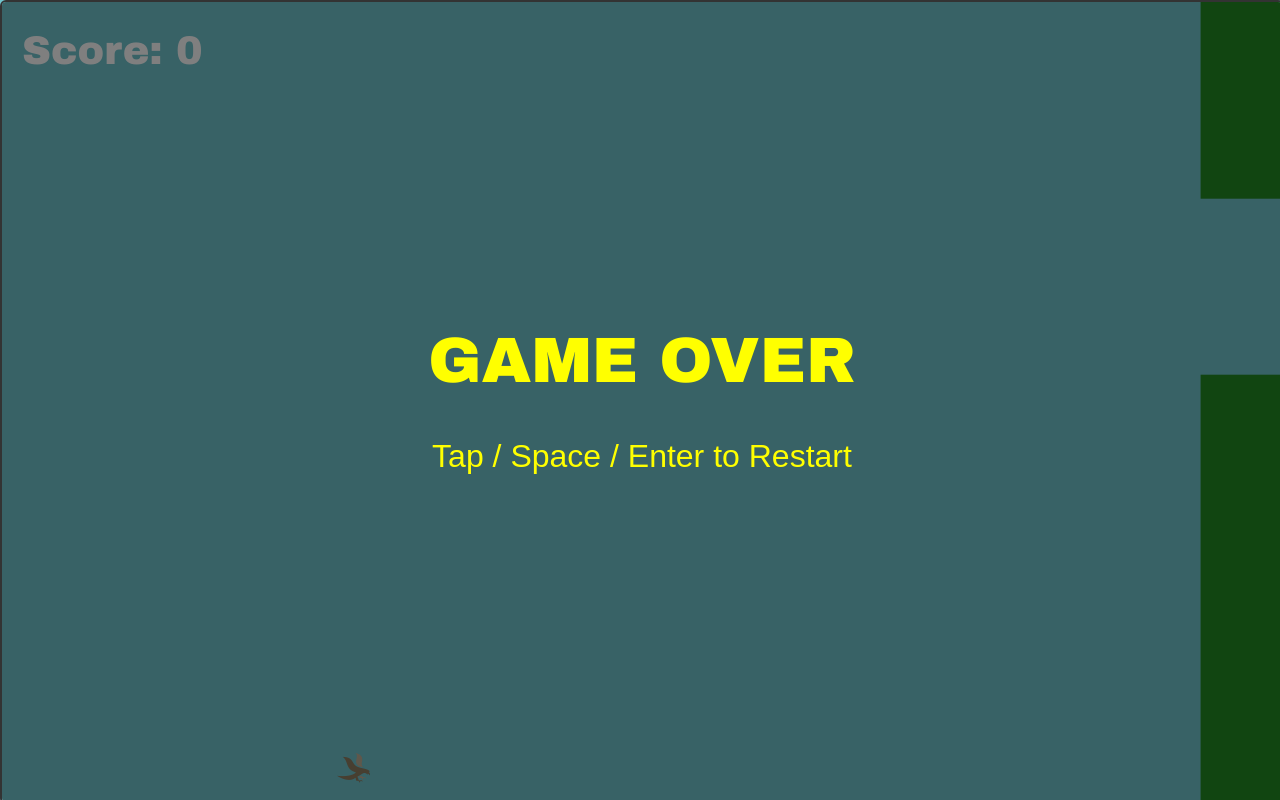
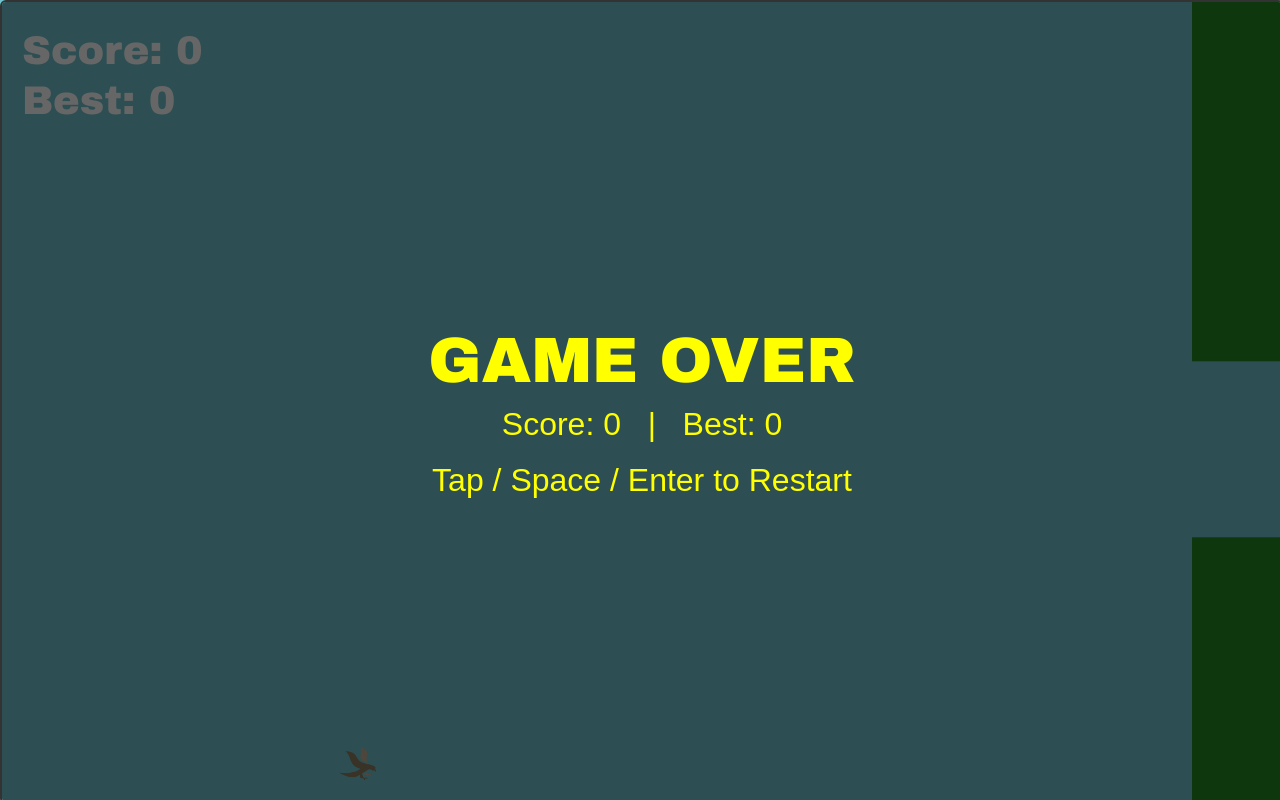
Before and after one commit to Vino-Project/bird, a plain HTML site: page index.html in a window 1280 px wide. Drawn offline with Linux system fonts and the light colour scheme.

Commit message:
Update index.html

```diff
--- a/index.html
+++ b/index.html
@@ -32,7 +32,7 @@
 const canvas = document.getElementById('game');
 const ctx = canvas.getContext('2d');
 
-// === SESUAIKAN UKURAN CANVAS DENGAN LAYAR ===
+// === Responsive canvas ===
 function resizeCanvas() {
   canvas.width = window.innerWidth;
   canvas.height = window.innerHeight;
@@ -40,34 +40,37 @@ function resizeCanvas() {
 resizeCanvas();
 window.addEventListener('resize', resizeCanvas);
 
-// === BURUNG ===
+// === Bird object ===
 const birdImg = new Image();
-birdImg.src = 'bird-no.png'; // ganti dengan logo burung kamu
+birdImg.src = 'bird-no.png'; // ganti dengan gambar burung kamu
 let birdLoaded = false;
 birdImg.onload = () => birdLoaded = true;
 
 let bird = {
   x: canvas.width * 0.25,
   y: canvas.height / 2,
-  // ✅ Ukuran burung diperbesar agar proporsional di layar besar & mobile
-  size: Math.min(canvas.width, canvas.height) * 0.08,
+  size: Math.min(canvas.width, canvas.height) * 0.09, // lebih besar
   gravity: 0.5,
   lift: -8,
   velocity: 0
 };
 
-// === PIPA ===
+// === Pipes ===
 let pipes = [];
 let frame = 0;
 let score = 0;
+let highScore = localStorage.getItem("highScore") ? parseInt(localStorage.getItem("highScore")) : 0;
 let gameOver = false;
 let nextPipeDistance = 0;
 let distanceSinceLastPipe = 0;
 
-// === KONTROL ===
+// === Control ===
 function flap() {
-  if (gameOver) resetGame();
-  else bird.velocity = bird.lift;
+  if (gameOver) {
+    resetGame();
+  } else {
+    bird.velocity = bird.lift;
+  }
 }
 
 window.addEventListener('keydown', e => {
@@ -79,49 +82,65 @@ canvas.addEventListener('touchstart', e => {
   flap();
 }, {passive:false});
 
-// === BUAT PIPA BARU ===
+// === Spawn Pipes ===
+let lastPipeY = canvas.height / 2; // posisi awal gap
+
 function spawnPipe() {
-  // ✅ Jarak antar pipa lebih seimbang dan tidak terlalu jauh di awal game
-  const gap = Math.max(canvas.height * 0.22, 120 - score * 0.4);
-  const top = Math.random() * (canvas.height - gap - 80) + 40;
+  const baseGap = Math.max(canvas.height * 0.22, 140);
+  const gap = baseGap - score * 0.2;
+
+  // Tentukan batas perubahan vertikal antar pipa (maksimum perbedaan)
+  const maxDelta = Math.max(canvas.height * 0.12, 80); // batas perbedaan antar gap
+  const minY = 40;
+  const maxY = canvas.height - gap - 100;
+
+  // Posisi top baru = posisi sebelumnya ± sedikit acak (tapi dibatasi)
+  let newTop = lastPipeY + (Math.random() * maxDelta * 2 - maxDelta);
+
+  // Pastikan tetap dalam batas layar
+  newTop = Math.max(minY, Math.min(maxY, newTop));
+
+  // Simpan posisi terakhir untuk pipa berikutnya
+  lastPipeY = newTop;
 
   pipes.push({
     x: canvas.width,
-    top: top,
-    bottom: top + gap,
+    top: newTop,
+    bottom: newTop + gap,
     width: Math.min(canvas.width, canvas.height) * 0.12,
     passed: false
   });
 }
 
+
 function setNextPipeDistance() {
-  // ✅ Jarak antar pipa lebih natural dan adaptif
-  nextPipeDistance = canvas.width * (0.28 + Math.random() * 0.1);
+  nextPipeDistance = canvas.width * (0.45 + Math.random() * 0.15);
 }
 
-// === UPDATE GAME ===
+// === Update Game Logic ===
 function update() {
   if (gameOver) return;
 
   const W = canvas.width;
   const H = canvas.height;
 
-  // Fisika burung
+  // Bird physics
   bird.velocity += bird.gravity;
   bird.y += bird.velocity;
 
-  // Batas atas & bawah
+  // Borders
   if (bird.y + bird.size > H) {
     bird.y = H - bird.size;
     gameOver = true;
+    updateHighScore();
   }
   if (bird.y < 0) {
     bird.y = 0;
     bird.velocity = 0;
   }
 
-  // Kecepatan dasar + peningkatan seiring skor
-  let speed = 2.2 + Math.min(10, score / 5);
+  // Pipes movement
+  let speed = 2.5 + Math.min(10, score / 10);
   pipes.forEach(p => p.x -= speed);
   distanceSinceLastPipe += speed;
 
@@ -132,10 +151,10 @@ function update() {
     setNextPipeDistance();
   }
 
-  // Hapus pipa keluar layar
+  // Remove offscreen pipes
   pipes = pipes.filter(p => p.x + p.width > -50);
 
-  // Deteksi tabrakan
+  // Collision detection
   pipes.forEach(p => {
     const bx = bird.x + bird.size * 0.1;
     const by = bird.y + bird.size * 0.1;
@@ -148,6 +167,7 @@ function update() {
       (by < p.top || by + bh > p.bottom)
     ) {
       gameOver = true;
+      updateHighScore();
     }
 
     if (!p.passed && p.x + p.width < bird.x) {
@@ -157,7 +177,15 @@ function update() {
   });
 }
 
-// === GAMBAR GAME ===
+// === Update High Score ===
+function updateHighScore() {
+  if (score > highScore) {
+    highScore = score;
+    localStorage.setItem("highScore", highScore);
+  }
+}
+
+// === Render ===
 function render() {
   const W = canvas.width;
   const H = canvas.height;
@@ -168,14 +196,14 @@ function render() {
   ctx.fillStyle = '#70c5ce';
   ctx.fillRect(0, 0, W, H);
 
-  // Pipa
+  // Pipes
   ctx.fillStyle = '#228B22';
   pipes.forEach(p => {
     ctx.fillRect(p.x, 0, p.width, p.top);
     ctx.fillRect(p.x, p.bottom, p.width, H - p.bottom);
   });
 
-  // Burung
+  // Bird
   if (birdLoaded) {
     ctx.drawImage(birdImg, bird.x, bird.y, bird.size, bird.size);
   } else {
@@ -185,15 +213,16 @@ function render() {
     ctx.fill();
   }
 
-  // Skor
+  // Score
   ctx.fillStyle = 'white';
   ctx.font = `${Math.min(W, H) * 0.05}px Arial Black`;
   ctx.textAlign = 'left';
   ctx.fillText(`Score: ${score}`, 20, 50);
+  ctx.fillText(`Best: ${highScore}`, 20, 100);
 
-  // Overlay Game Over
+  // Game Over Overlay
   if (gameOver) {
-    ctx.fillStyle = 'rgba(0,0,0,0.5)';
+    ctx.fillStyle = 'rgba(0,0,0,0.6)';
     ctx.fillRect(0, 0, W, H);
 
     ctx.textAlign = 'center';
@@ -201,16 +230,18 @@ function render() {
     ctx.fillStyle = 'yellow';
     ctx.font = `${Math.min(W, H) * 0.08}px Arial Black`;
     ctx.fillText('GAME OVER', W / 2, H / 2 - H * 0.05);
+
     ctx.font = `${Math.min(W, H) * 0.04}px Arial`;
-    ctx.fillText('Tap / Space / Enter to Restart', W / 2, H / 2 + H * 0.07);
+    ctx.fillText(`Score: ${score}   |   Best: ${highScore}`, W / 2, H / 2 + H * 0.03);
+    ctx.fillText('Tap / Space / Enter to Restart', W / 2, H / 2 + H * 0.1);
   }
 }
 
-// === RESET GAME ===
+// === Reset ===
 function resetGame() {
   bird.x = canvas.width * 0.25;
   bird.y = canvas.height / 2;
-  bird.size = Math.min(canvas.width, canvas.height) * 0.08;
+  bird.size = Math.min(canvas.width, canvas.height) * 0.09;
   bird.velocity = 0;
   pipes = [];
   score = 0;
@@ -221,14 +252,14 @@ function resetGame() {
   setNextPipeDistance();
 }
 
-// === LOOP GAME ===
+// === Game Loop ===
 function gameLoop() {
   update();
   render();
   requestAnimationFrame(gameLoop);
 }
 
-// Mulai permainan
+// Start
 resetGame();
 gameLoop();
 </script>
```
